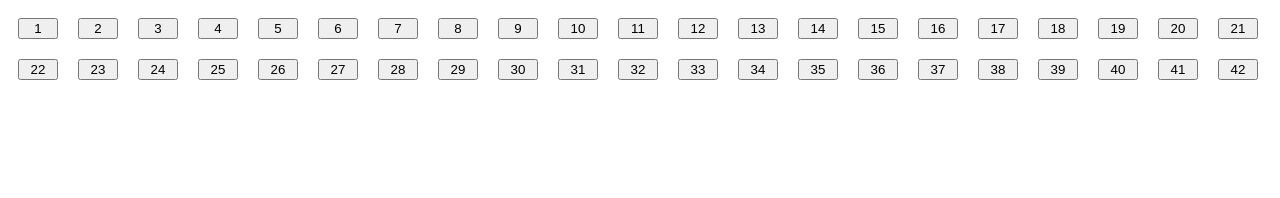
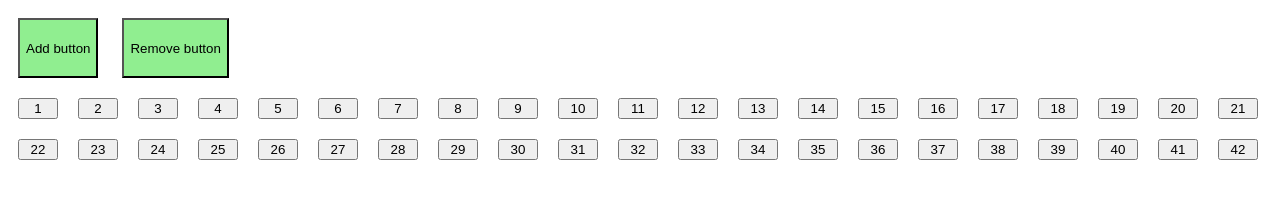
Before and after one commit to ErlensGadzans/buttons_task, a plain HTML site: page index.html in a window 1280 px wide. Drawn offline with Linux system fonts and the light colour scheme.

Commit message:
add button added functionality

```diff
--- a/index.html
+++ b/index.html
@@ -8,6 +8,8 @@
     <title>Buttons_Task</title>
   </head>
   <body>
+    <button class="add button">Add button</button>
+    <button class="remove button">Remove button</button>
     <div class="container"></div>
     <script src="index.js"></script>
   </body>
@@ -22,5 +24,18 @@
     -function, which adds the buttons in the cotainer
     -Repeat the function 42 times
 
+    2. Buy Add & remove buttons, there should be functionality to add and
+    remove buttons
+    -create add & remove buttons
+    -create a variable (mainīgais) that contain the button
+    -onClick the button event interception (notikumu pārtveršana)
+    {
+    -creating the button
+    -adding button numeration
+    -function, which adds the buttons in the cotainer
+    }
+
+
+
 
 -->
--- a/index.js
+++ b/index.js
@@ -1,7 +1,16 @@
 const container = document.querySelector(".container");
+let last_number = 42;
 
 for (let i = 1; i < 43; i++) {
+  addButton(i);
+}
+
+document.querySelector(".add").onclick = function () {
+  addButton(++last_number);
+};
+
+function addButton(event) {
   const button = document.createElement("button"); //creating button
-  button.textContent = i;
+  button.textContent = event;
   container.append(button); //adding button to container
 }
--- a/style.css
+++ b/style.css
@@ -1,3 +1,10 @@
+.button,
+.button {
+  height: 60px;
+  width: auto;
+  background: lightgreen;
+}
+
 button {
   margin: 10px;
   width: 40px;
```
